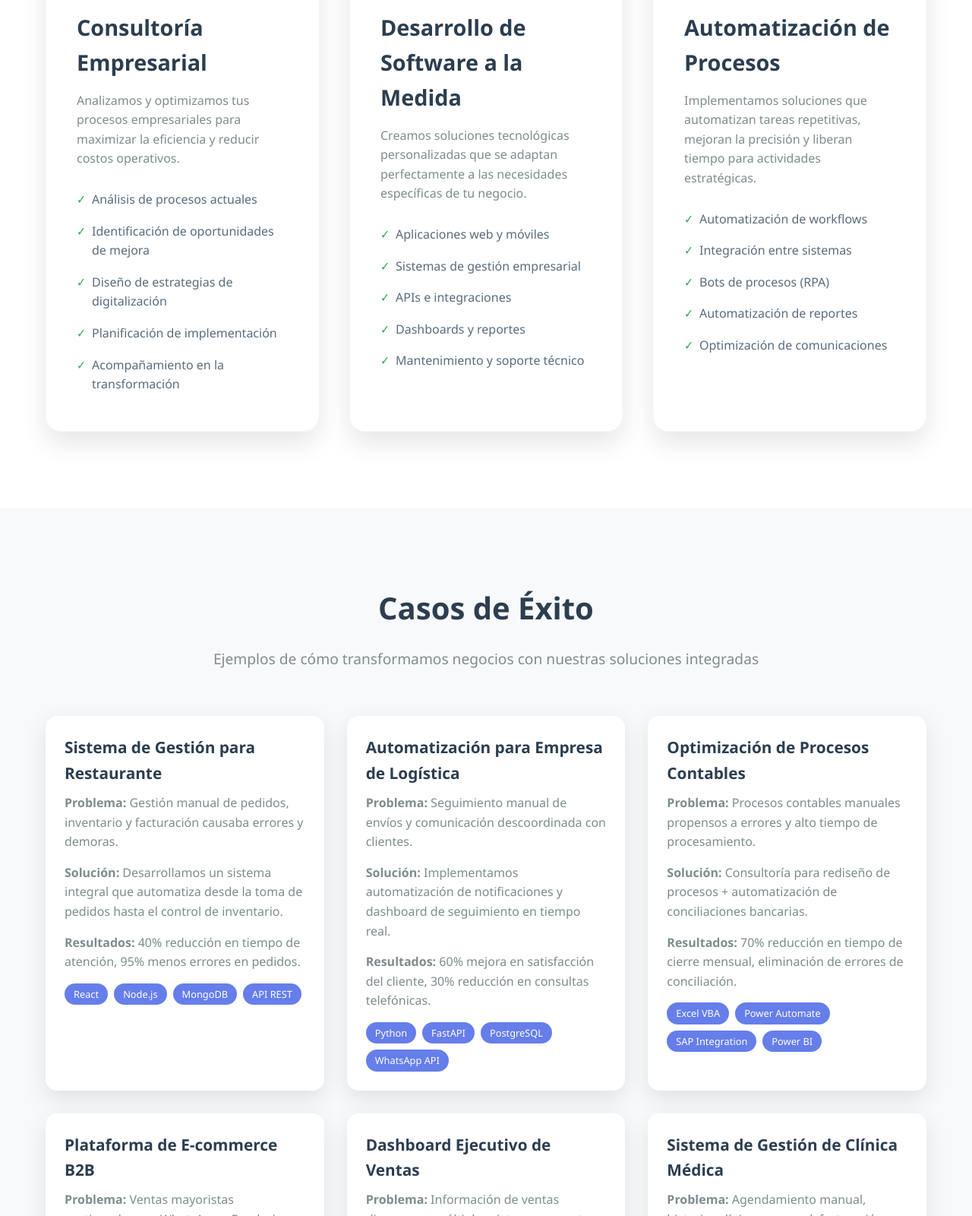
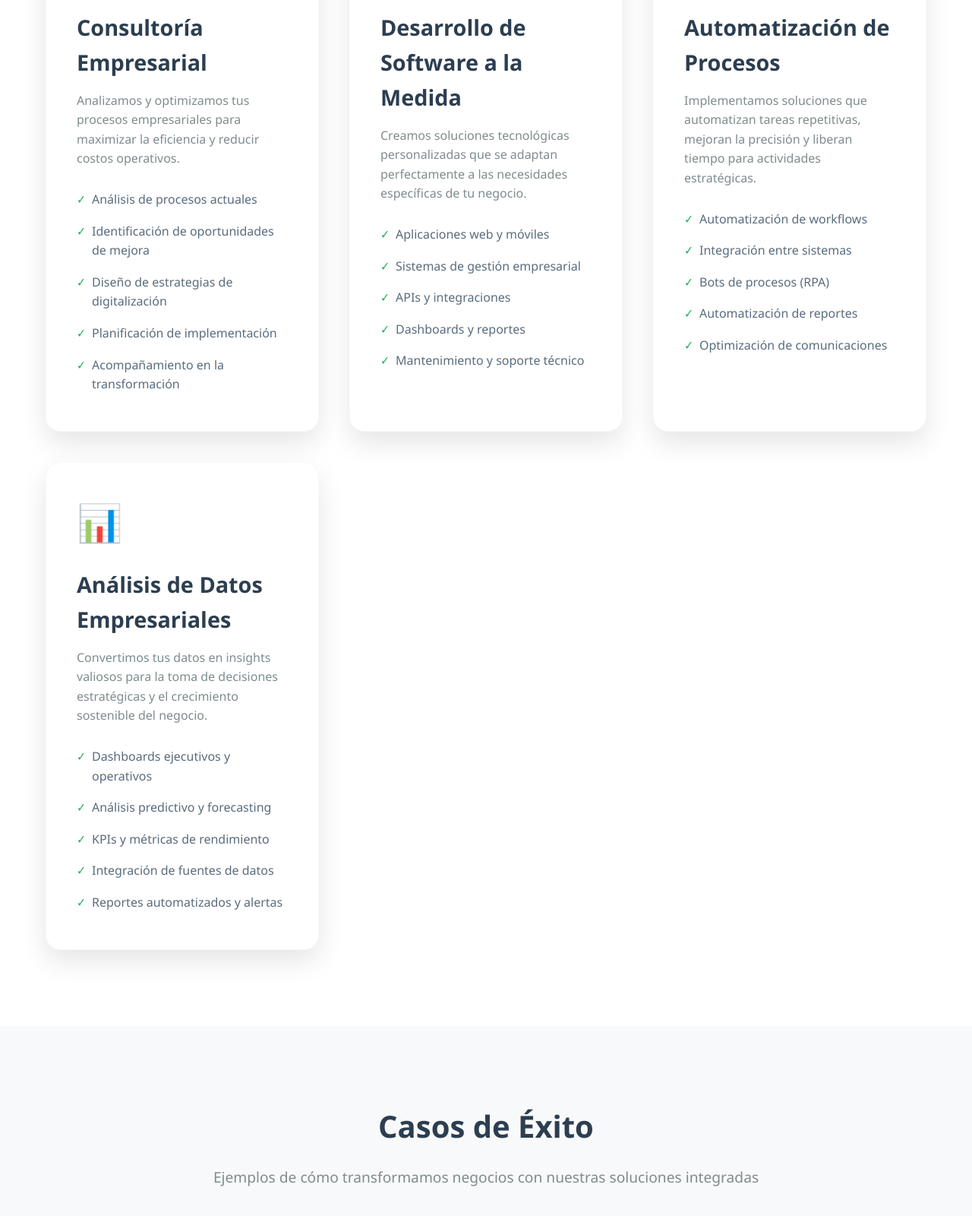
Before and after one commit to juansuarez16/CFS, a plain HTML site: page index.html in a window 1280 px wide. Shown: the part 1200-2800 px from the top of the page at 76% size. Drawn offline with Linux system fonts and the light colour scheme.

Commit message:
Ajuste pagina

```diff
--- a/index.html
+++ b/index.html
@@ -322,7 +322,7 @@
         <div class="container">
             <div class="hero-content">
                 <h1>CodeFlowSync Systems</h1>
-                <p>Transformamos tu negocio con consultoría especializada, desarrollo de software a la medida y automatización de procesos empresariales</p>
+                                    <p>Transformamos tu negocio con consultoría especializada, desarrollo de software a la medida, automatización de procesos empresariales y análisis de datos estratégicos</p>
                 <a href="#servicios" class="cta-button">Conoce Nuestros Servicios</a>
             </div>
         </div>
@@ -354,7 +354,7 @@
                     <ul class="service-features">
                         <li>Aplicaciones web y móviles</li>
                         <li>Sistemas de gestión empresarial</li>
-                        <li>APIs e integraciones</li>
+                        <li>APIs y integraciones</li>
                         <li>Dashboards y reportes</li>
                         <li>Mantenimiento y soporte técnico</li>
                     </ul>
@@ -370,6 +370,19 @@
                         <li>Bots de procesos (RPA)</li>
                         <li>Automatización de reportes</li>
                         <li>Optimización de comunicaciones</li>
+                    </ul>
+                </div>
+
+                <div class="service-card">
+                    <div class="service-icon">📊</div>
+                    <h3>Análisis de Datos Empresariales</h3>
+                    <p>Convertimos tus datos en insights valiosos para la toma de decisiones estratégicas y el crecimiento sostenible del negocio.</p>
+                    <ul class="service-features">
+                        <li>Dashboards ejecutivos y operativos</li>
+                        <li>Análisis predictivo y forecasting</li>
+                        <li>KPIs y métricas de rendimiento</li>
+                        <li>Integración de fuentes de datos</li>
+                        <li>Reportes automatizados y alertas</li>
                     </ul>
                 </div>
             </div>
@@ -483,12 +496,12 @@
 
                 <div class="contact-info">
                     <div class="contact-item">
-                        <h4>Email</h4>
+                        <h4>📧 Email</h4>
                         <p>synerjcmgroup@gmail.com</p>
                     </div>
                     <div class="contact-item">
-                        <h4>💬 WhatsApp</h4>
-                        <p><a href="https://wa.me/573184638392?text=Hola,%20me%20interesa%20conocer%20más%20sobre%20los%20servicios%20de%20CodeFlowSync%20Systems" target="_blank" style="color: white; text-decoration: none; border-bottom: 1px solid rgba(255,255,255,0.5); transition: all 0.3s ease;">+57 318 463 8393</a></p>
+                        <h4>📲 WhatsApp</h4>
+                        <p><a href="https://wa.me/573184638392?text=Hola,%20me%20interesa%20conocer%20más%20sobre%20los%20servicios%20de%20CodeFlowSync%20Systems" target="_blank" style="color: white; text-decoration: none; border-bottom: 1px solid rgba(255,255,255,0.5); transition: all 0.3s ease;">+57 318 463 8392</a></p>
                     </div>
                     <div class="contact-item">
                         <h4>📍 Ubicación</h4>
```
